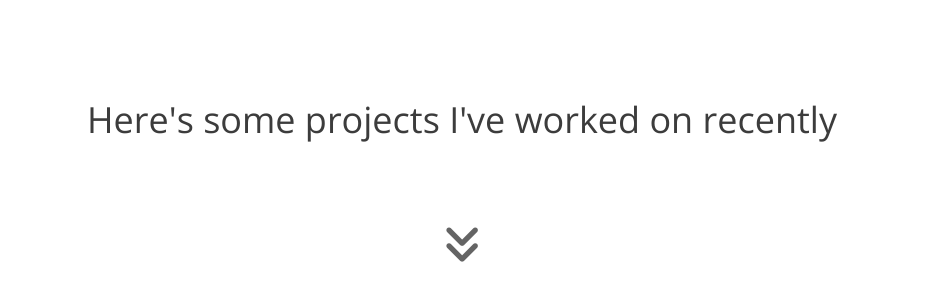
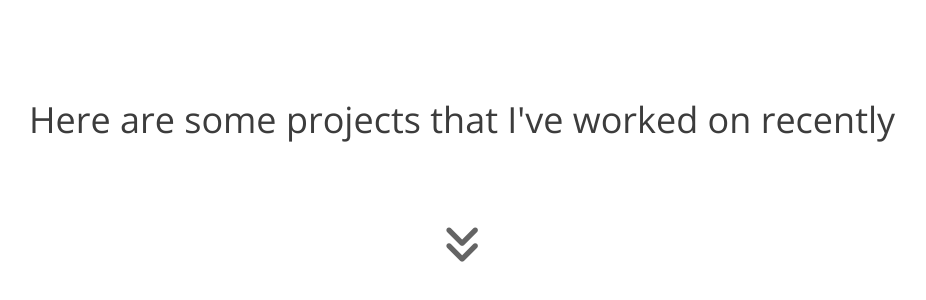
Before and after one commit to kylealexlane/oldWebsite, a plain HTML site: page index.html in a window 1280 px wide. Shown: the part 1640-1940 px from the top of the page, without its empty margins (178-1104 px from the left). Drawn offline with nearby package versions, Linux system fonts and the light colour scheme.

Commit message:
changed here's to here are

```diff
--- a/index.html
+++ b/index.html
@@ -117,7 +117,7 @@
     -->
     <section id="projects">
         <div class="projectsIntroContainer">
-            <h1>Here's some projects I've worked on recently</h1>
+            <h1>Here are some projects that I've worked on recently</h1>
         </div>
         <div id="arrowsMiddle">
                 <i class="fa fa-angle-double-down fa-3x animateArrows" aria-hidden="true"></i>
```
